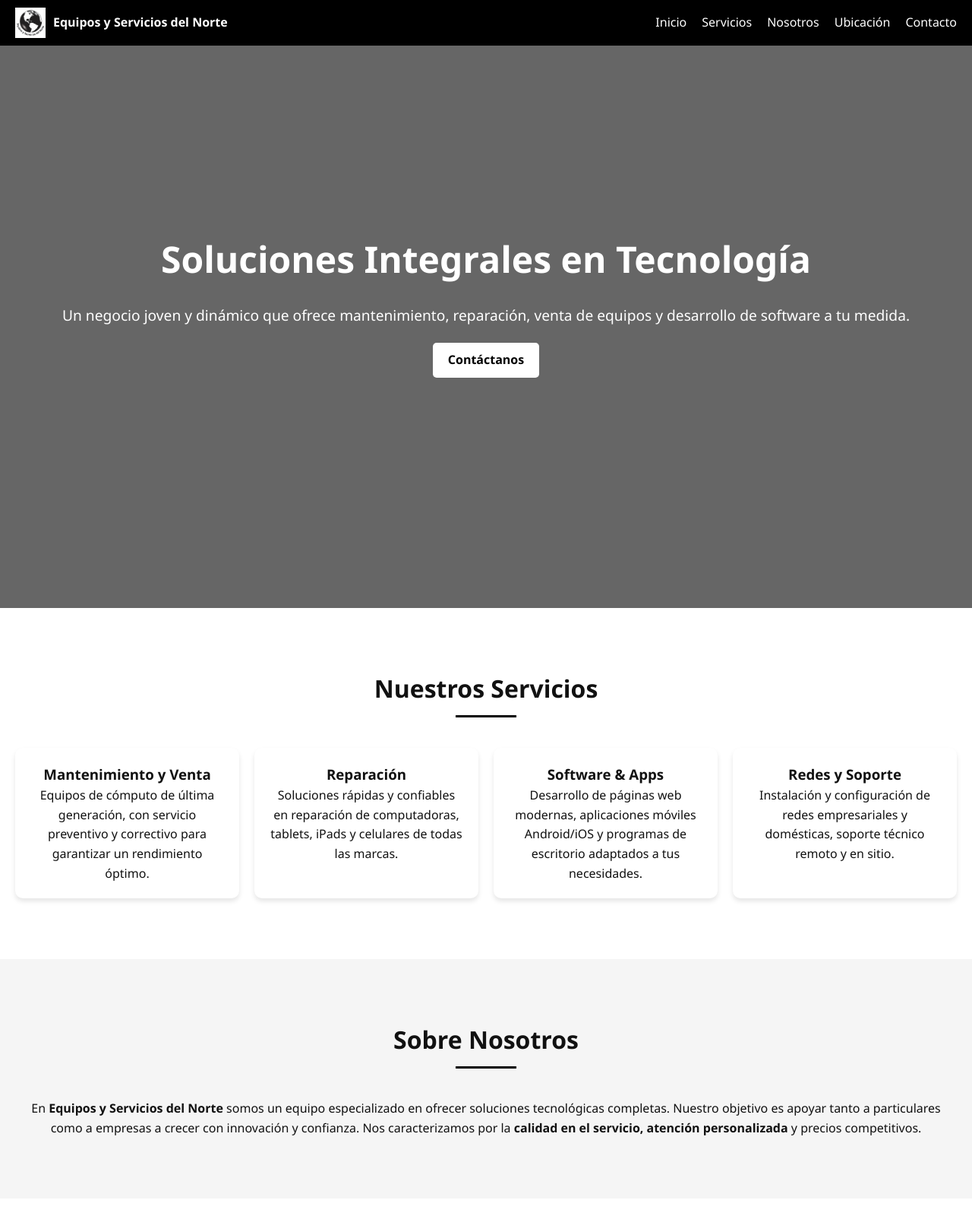
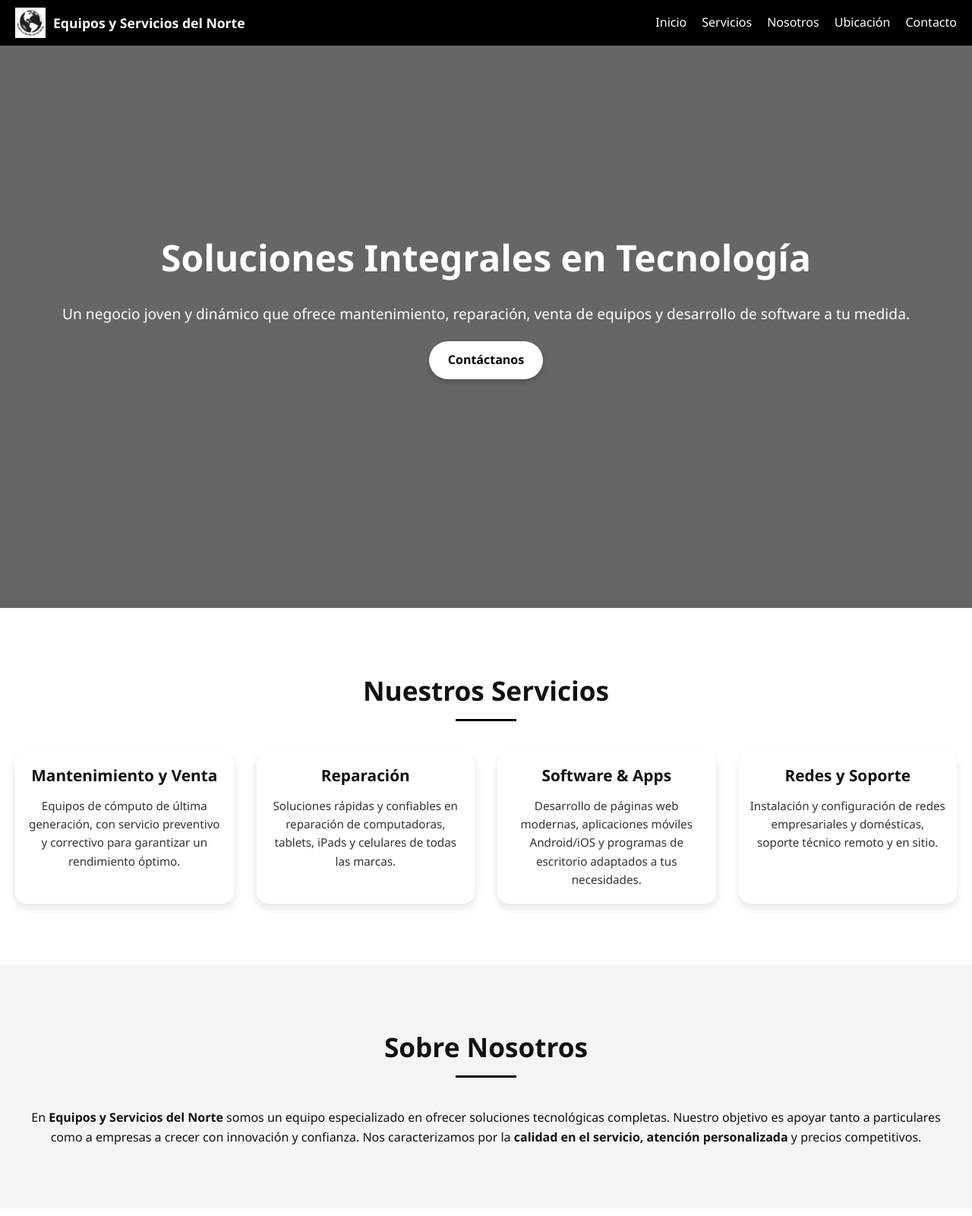
Before and after one commit to jgomez97/equipos-norte, a plain HTML site: page index.html in a window 1280 px wide. Shown: the top 1600 px of the page at 76% size. Drawn offline with Linux system fonts and the light colour scheme.

Commit message:
Update style.css

```diff
--- a/style.css
+++ b/style.css
@@ -6,6 +6,7 @@ body {
   background: #fff;
   color: #111;
   line-height: 1.6;
+  scroll-behavior: smooth;
 }
 
 /* Header */
@@ -20,7 +21,7 @@ body {
 }
 .header .logo { display: flex; align-items: center; gap: 10px; }
 .header img { width: 40px; height: 40px; }
-.header span { font-weight: bold; }
+.header span { font-weight: bold; font-size: 1.1rem; }
 .nav { display: flex; gap: 20px; }
 .nav a { color: #fff; text-decoration: none; transition: 0.3s; }
 .nav a:hover { color: #aaa; }
@@ -33,19 +34,20 @@ body {
               url("hero-bg.jpg") center/cover no-repeat;
   display: flex; justify-content: center; align-items: center;
   text-align: center; color: #fff; padding: 20px;
+  animation: bgZoom 20s infinite alternate ease-in-out;
 }
 .hero-text h1 { font-size: 3rem; animation: fadeInDown 1s ease; }
 .hero-text p { margin: 20px 0; font-size: 1.2rem; animation: fadeInUp 1.5s ease; }
 .btn {
-  display: inline-block; padding: 10px 20px; background: #fff;
-  color: #000; text-decoration: none; border-radius: 5px; font-weight: bold;
-  transition: 0.3s;
+  display: inline-block; padding: 12px 25px; background: #fff;
+  color: #000; text-decoration: none; border-radius: 30px; font-weight: bold;
+  transition: 0.3s; box-shadow: 0 4px 6px rgba(0,0,0,0.2);
 }
-.btn:hover { background: #ddd; }
+.btn:hover { background: #ddd; transform: translateY(-2px); }
 
 /* Sections */
 .section { padding: 80px 20px; text-align: center; }
-.section-title { font-size: 2rem; margin-bottom: 40px; position: relative; }
+.section-title { font-size: 2.2rem; margin-bottom: 40px; position: relative; font-weight: bold; }
 .section-title::after {
   content: ""; display: block; width: 80px; height: 3px;
   background: #000; margin: 10px auto;
@@ -53,23 +55,39 @@ body {
 .bg-light { background: #f5f5f5; }
 
 /* Cards */
-.cards { display: grid; gap: 20px; grid-template-columns: repeat(auto-fit, minmax(250px, 1fr)); }
+.cards {
+  display: grid; gap: 30px; grid-template-columns: repeat(auto-fit, minmax(250px, 1fr));
+}
 .card {
-  background: #fff; padding: 20px; border-radius: 10px;
-  box-shadow: 0 4px 6px rgba(0,0,0,0.1); transition: transform 0.3s;
+  background: #fff; border-radius: 15px; overflow: hidden;
+  box-shadow: 0 6px 12px rgba(0,0,0,0.1); transition: transform 0.3s, box-shadow 0.3s;
 }
-.card:hover { transform: translateY(-5px); }
+.card img {
+  width: 100%; height: 180px; object-fit: cover;
+}
+.card h3 { margin: 15px 0 10px; font-size: 1.3rem; }
+.card p { padding: 0 15px 20px; font-size: 0.95rem; color: #333; }
+.card:hover { transform: translateY(-8px); box-shadow: 0 8px 18px rgba(0,0,0,0.2); }
 
-/* Form */
+/* Contact Form */
 .form { max-width: 500px; margin: 0 auto; display: flex; flex-direction: column; gap: 15px; }
 .form input, .form textarea {
-  padding: 12px; border: 1px solid #ccc; border-radius: 5px; outline: none;
+  padding: 12px; border: 1px solid #ccc; border-radius: 8px; outline: none;
 }
-.form input:focus, .form textarea:focus { border-color: #000; }
+.form input:focus, .form textarea:focus { border-color: #000; box-shadow: 0 0 5px rgba(0,0,0,0.3); }
 .form button { cursor: pointer; }
 
+/* Contact Info */
+.contact-info { margin-top: 30px; }
+.contact-info h3 { margin-bottom: 15px; }
+.social a {
+  display: inline-block; margin: 0 8px; text-decoration: none;
+  color: #000; font-weight: bold; transition: 0.3s;
+}
+.social a:hover { color: #555; }
+
 /* Footer */
-.footer { background: #000; color: #fff; text-align: center; padding: 20px; }
+.footer { background: #000; color: #fff; text-align: center; padding: 20px; font-size: 0.9rem; }
 
 /* Responsive */
 @media (max-width: 768px) {
@@ -87,3 +105,7 @@ body {
   from { opacity: 0; transform: translateY(30px); }
   to { opacity: 1; transform: translateY(0); }
 }
+@keyframes bgZoom {
+  from { background-size: 100%; }
+  to { background-size: 110%; }
+}
```
